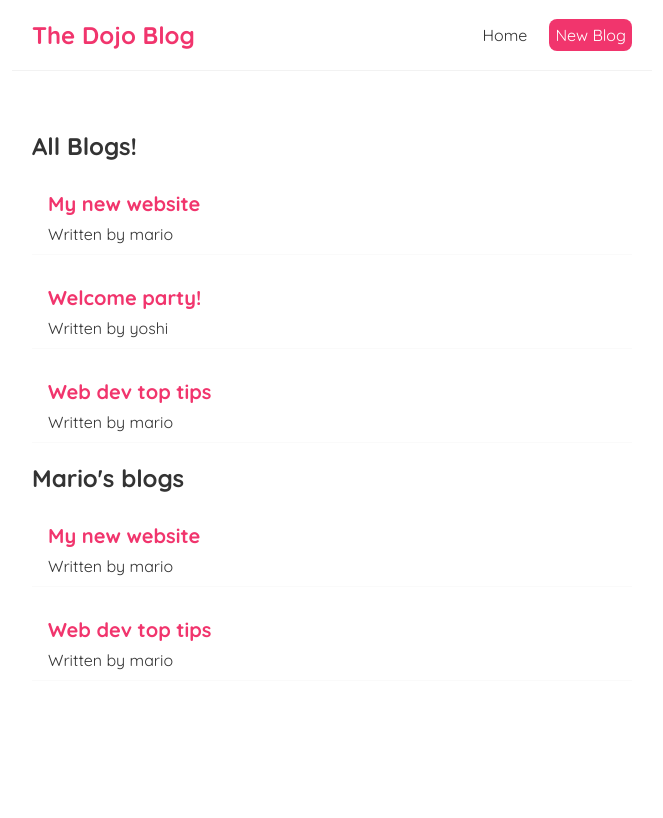
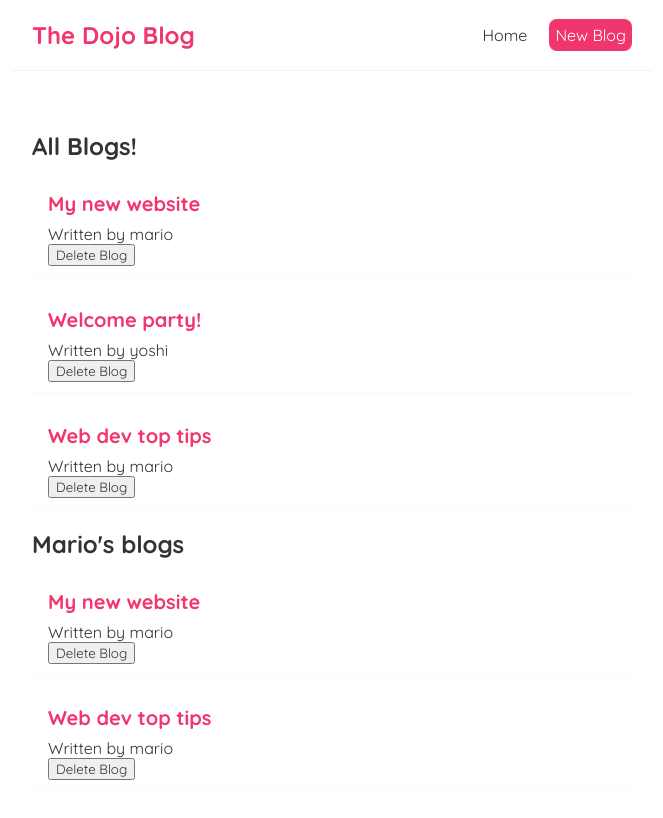
Before and after one commit to max-97/react-tutorial, a React (Create React App) app: page / in a window 1280 px wide. Shown: the top 818 px of the page, without its empty margins (308-971 px from the left). Built offline with nearby package versions, Linux system fonts and the light colour scheme.

Commit message:
Lesson 13

```diff
--- a/src/BlogList.js
+++ b/src/BlogList.js
@@ -1,4 +1,4 @@
-const BlogList = (/*props*/ {blogs, title}) => {
+const BlogList = (/*props*/ {blogs, title, handleDelete}) => {
     //const blogs = props.blogs;
     //const title = props.title;
 
@@ -9,6 +9,7 @@
                 <div className="blog-preview" key={blog.id}>
                     <h2>{blog.title}</h2>
                     <p>Written by {blog.author}</p>
+                    <button onClick={() => handleDelete(blog.id)}>Delete Blog</button>
                 </div>
             ))}
         </div>
--- a/src/Home.js
+++ b/src/Home.js
@@ -7,10 +7,16 @@
         { title: 'Welcome party!', body: 'lorem ipsum...', author: 'yoshi', id: 2 },
         { title: 'Web dev top tips', body: 'lorem ipsum...', author: 'mario', id: 3 }
     ]);
+
+    const handleDelete = (id) => {
+        const newBlogs = blogs.filter(blog => blog.id !== id);
+        setBlogs(newBlogs);
+    }
+
     return (
         <div className="home">
-            <BlogList blogs={blogs} title="All Blogs!"/>
-            <BlogList blogs={blogs.filter((blog) => blog.author === "mario")} title="Mario's blogs"/>
+            <BlogList blogs={blogs} title="All Blogs!" handleDelete={handleDelete}/>
+            <BlogList blogs={blogs.filter((blog) => blog.author === "mario")} title="Mario's blogs" handleDelete={handleDelete}/>
         </div>
     );
 };
```
